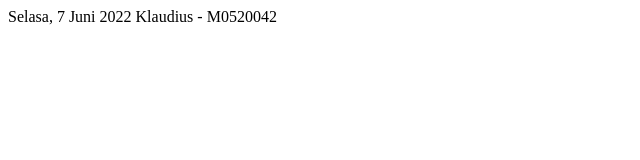
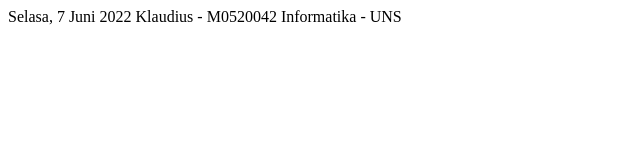
Before and after one commit to klaudiusandhika/PRAK11GITRPL, a plain HTML site: page index.html in a window 1280 px wide. Shown: the whole page, without its empty margins (0-640 px from the left). Drawn offline with Linux system fonts and the light colour scheme.

Commit message:
Tambah Baris Baru

```diff
--- a/index.html
+++ b/index.html
@@ -9,5 +9,6 @@
 <body>
     Selasa, 7 Juni 2022
     Klaudius - M0520042
+    Informatika - UNS
 </body>
 </html>
```
